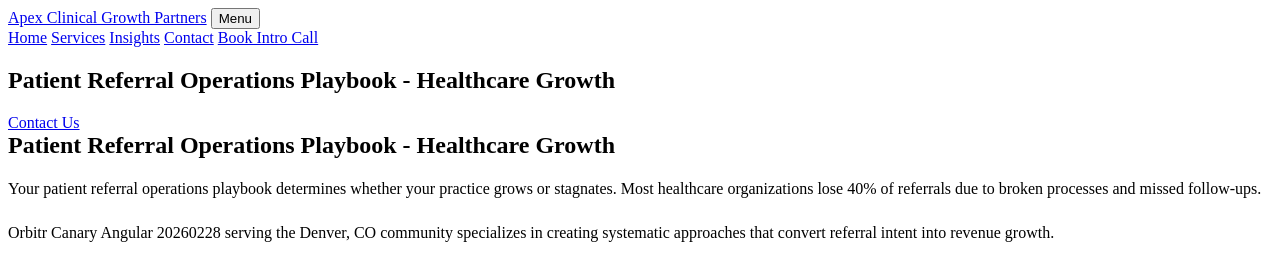
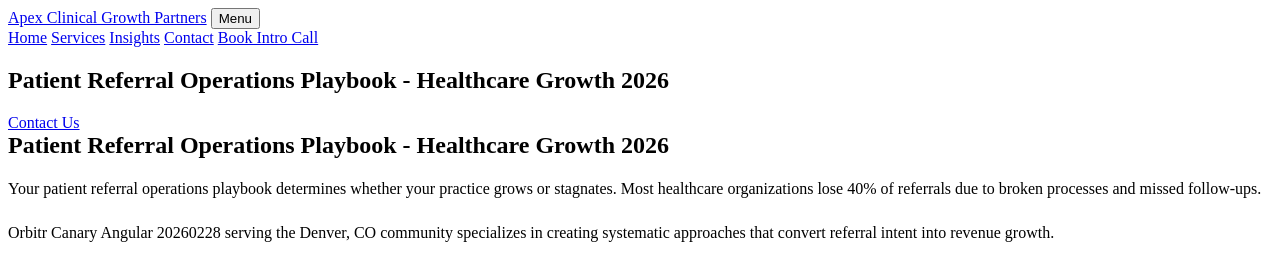
Before and after one commit to prjctlphbt/orbitr-canary-angular-20260228, a Jekyll site: the page angular-referral-ops-playbook-20260228142149.html, which Jekyll copies as it is, in a window 1280 px wide. Shown: the top 263 px of the page. Built offline with Jekyll 4.4.1, drawn with Linux system fonts in a browser that asks for light colours.

Commit message:
Refresh and update content: angular-referral-ops-playbook-20260228142149.html

```diff
--- a/angular-referral-ops-playbook-20260228142149.html
+++ b/angular-referral-ops-playbook-20260228142149.html
@@ -4,10 +4,9 @@
 <head>
 <meta charset="utf-8"/>
 <meta content="width=device-width, initial-scale=1.0" name="viewport"/>
-<meta content="Streamline patient referrals with our comprehensive operations playbook. Optimize workflows, boost growth, and improve patient outcomes. Get started today." name="description"/>
-<title>Patient Referral Operations Playbook - Healthcare Growth</title>
+<meta content="Enhance patient referrals with our 2026 operations playbook. Optimize workflows, boost growth, and improve patient outcomes. Start today." name="description"/>
+<title>Patient Referral Operations Playbook - Healthcare Growth 2026</title>
 <style>
-
 
 /* Minimal functional styles (accordion, forms only) */
 
@@ -84,7 +83,8 @@
 .orbitr-generated-content li {
  line-height: 1.65;
 }
-</style></head>
+</style>
+</head>
 <body>
 <header>
 <div class="container navbar">
@@ -102,13 +102,13 @@
 <main class="page-main">
 <section class="page-hero landing-hero">
 <div class="container">
-<h1>Patient Referral Operations Playbook - Healthcare Growth</h1>
+<h1>Patient Referral Operations Playbook - Healthcare Growth 2026</h1>
 <a class="cta" href="/services/">Contact Us</a>
 </div>
 </section>
 <section class="landing-content">
 <div class="container orbitr-generated-content">
-<h1>Patient Referral Operations Playbook - Healthcare Growth</h1>
+<h1>Patient Referral Operations Playbook - Healthcare Growth 2026</h1>
 <p>Your patient referral operations playbook determines whether your practice grows or stagnates. Most healthcare organizations lose 40% of referrals due to broken processes and missed follow-ups.</p>
 <p>Orbitr Canary Angular 20260228 serving the Denver, CO community specializes in creating systematic approaches that convert referral intent into revenue growth.</p>
 <h2>Why Your Patient Referral Operations Playbook Matters</h2>
```
Lines whose indentation alone changed are shown as unchanged.
